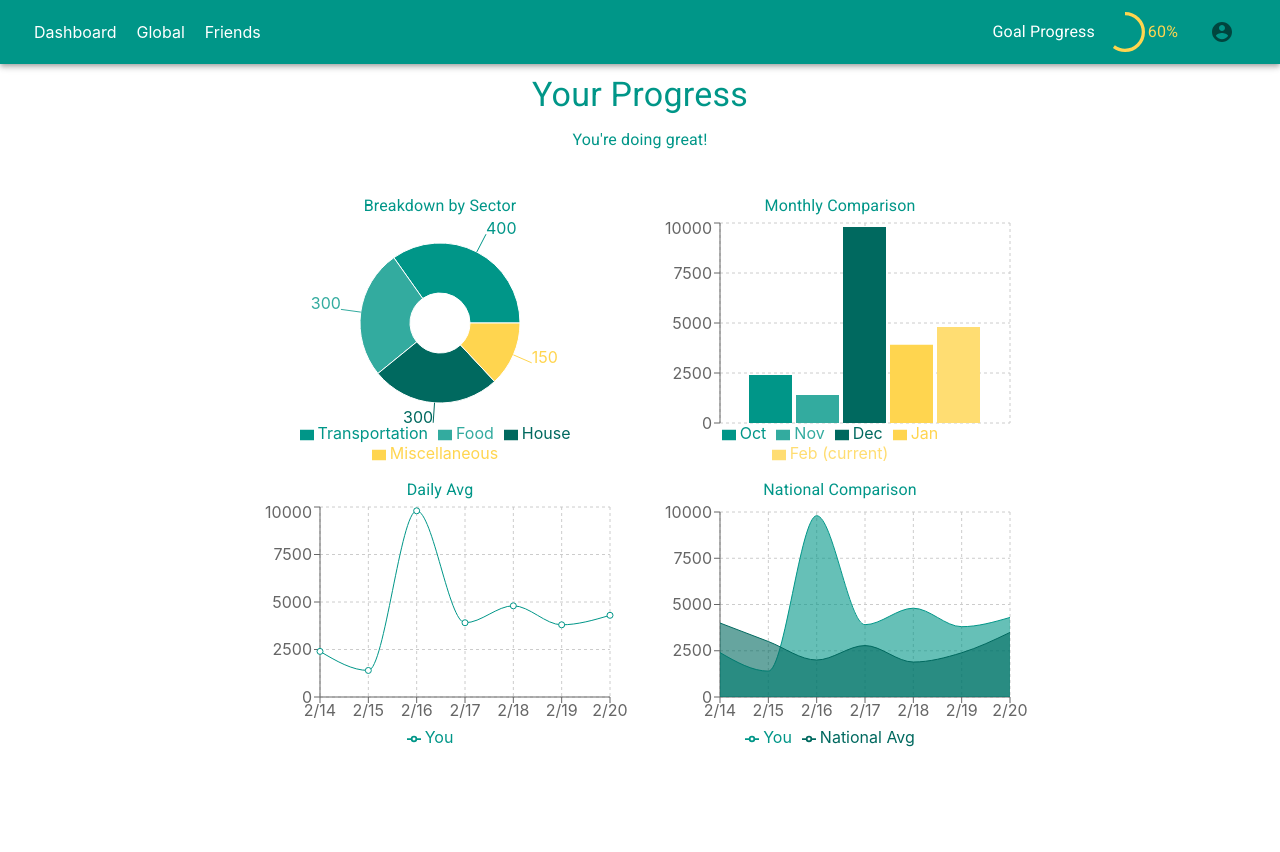
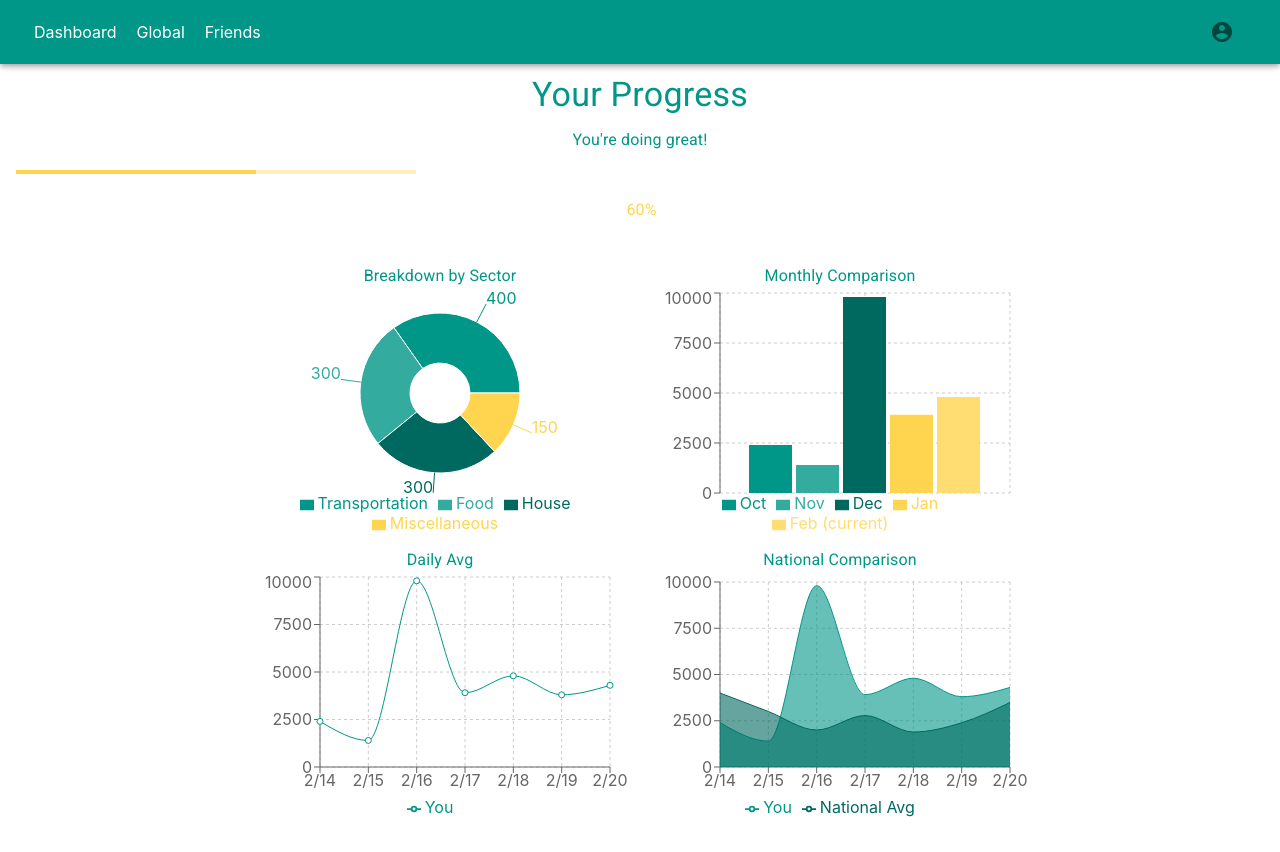
Before and after one commit to Yaffoman/SD_HACKS_2021_Frontend, a React (Create React App) app: page / in a window 1280 px wide. Before the commit the page ends 800 px from the top, so only its background shows below. Built offline with nearby package versions, Linux system fonts and the light colour scheme.

Commit message:
working on progress bar

```diff
--- a/src/components/Navbar/Navbar.js
+++ b/src/components/Navbar/Navbar.js
@@ -11,7 +11,8 @@ import Menu from "@material-ui/core/Menu";
 import MenuItem from "@material-ui/core/MenuItem";
 import Grid from "@material-ui/core/Grid";
 import Typography from "@material-ui/core/Typography";
-import Progress from "../Progress/Progress";
+import Progress from "../Progress/ProgressCircle";
+import { useLocation } from 'react-router-dom'
 
 function ProfileMenu() {
   const [anchor, setAnchor] = useState(null);
@@ -38,9 +39,9 @@ function ProfileMenu() {
         open={Boolean(anchor)}
         onClose={handleClose}
       >
-        <MenuItem onClick={handleClose}>
+        {/* <MenuItem onClick={handleClose}>
           <RouterLink to="/profile">Profile</RouterLink>
-        </MenuItem>
+        </MenuItem> */}
         <MenuItem
           onClick={(event) => {
             setUser(null);
@@ -55,6 +56,8 @@ function ProfileMenu() {
 }
 
 function LoggedIn() {
+  const location = useLocation();
+
   return (
     <>
       <div className={styles.leftAligned}>
@@ -70,12 +73,12 @@ function LoggedIn() {
       </div>
 
       <div className={styles.rightAligned}>
-        <div className={styles.progress}>
+        {(location.pathname !== '/') && <Link component={RouterLink} to="/" color="inherit" className={styles.progress}>
           <Typography>Goal Progress</Typography>
           <Grid item className={styles.navbarItem}>
             <Progress percentage={60} />
           </Grid>
-        </div>
+        </Link>}
         <ProfileMenu />
       </div>
     </>
@@ -85,6 +88,7 @@ function LoggedIn() {
 function NotLoggedIn() {
   return (
     <>
+      <div />
       <Link
         component={RouterLink}
         className={styles.rightAligned}
@@ -107,17 +111,4 @@ export default function Navbar() {
       </Toolbar>
     </AppBar>
   );
-
-  // return (
-  //   <AppBar position="sticky" color={"primary"}>
-  //     <Toolbar className={styles.toolbar}>
-  //       <Link component={RouterLink} to='/' color="inherit">Dashboard</Link>
-  //       {user
-  //         ? <ProfileMenu />
-  //         // TODO maybe user instead: ? <Button color="inherit" onClick={() => setUser(null)}>Logout</Button>
-  //         : <Link component={RouterLink} to='/login' color="inherit">Login</Link>
-  //       }
-  //     </Toolbar>
-  //   </AppBar>
-  // )
 }
--- a/src/components/Navbar/Navbar.module.css
+++ b/src/components/Navbar/Navbar.module.css
@@ -20,9 +20,11 @@
   justify-content: space-between;
   align-items: center;
   padding-left: auto;
+  text-decoration: none !important;
 }
 
 .navbarItem {
   padding-left: 10px;
   padding-right: 10px;
+  text-decoration: none !important;
 }
--- a/src/components/Progress/Progress.module.css
+++ b/src/components/Progress/Progress.module.css
@@ -1,3 +1,18 @@
 .label {
   margin-left: 3px;
 }
+
+.progressBarWrapper {
+  display: flex;
+  flex-direction: column;
+  align-items: center;
+  height: 10px;
+  width: 100%;
+  max-width: 400px;
+}
+
+.progressBar {
+  align-items: center;
+  height: 10px;
+  width: 100%;
+}
--- /dev/null
+++ b/src/components/Progress/ProgressBar.js
@@ -0,0 +1,32 @@
+import React from "react";
+import LinearProgress from "@material-ui/core/LinearProgress";
+import Box from "@material-ui/core/Box";
+import Typography from "@material-ui/core/Typography";
+import Grid from "@material-ui/core/Grid";
+import styles from "./Progress.module.css";
+
+export default function Progress({ percentage }) {
+  return (
+    <Grid container justify="center" alignItems="center" alignContent="center">
+      <Box position="relative" width="100%" m={2} display="inline-flex">
+        <div className={styles.progressBarWrapper}>
+          <LinearProgress
+            color={"secondary"}
+            variant={"determinate"}
+            value={percentage}
+            className={styles.progressBar}
+          />
+        </div>
+      </Box>
+      <div className={styles.label}>
+        <Box position="relative" alignItems="center" justifyContent="center">
+          <Typography
+            variant="subtitle1"
+            component="div"
+            color="secondary"
+          >{`${Math.round(percentage)}%`}</Typography>
+        </Box>
+      </div>
+    </Grid>
+  );
+}
--- a/src/pages/Dashboard/Dashboard.js
+++ b/src/pages/Dashboard/Dashboard.js
@@ -5,7 +5,7 @@ import BarChart from "../../components/BarChart/BarChart";
 import AreaChart from "../../components/Charts/AreaChart";
 import { Grid, Typography } from "@material-ui/core";
 import styles from "./Dashboard.module.css";
-import Progress from '../../components/Progress/Progress';
+import ProgressBar from "../../components/Progress/ProgressBar";
 
 export default function Dashboard() {
   const chartWidth = 400;
@@ -22,6 +22,10 @@ export default function Dashboard() {
             You're doing great!
           </Typography>
         </div>
+      </div>
+
+      <div>
+        <ProgressBar percentage={60} />
       </div>
 
       <div className={styles.wrapper}>
```
Also changed, not shown: src/components/Progress/ProgressCircle.js (renamed from src/components/Progress/Progress.js).
